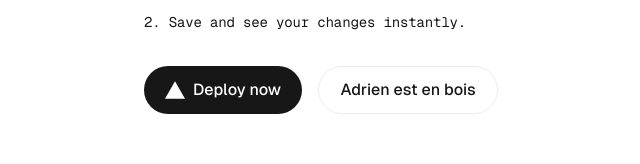
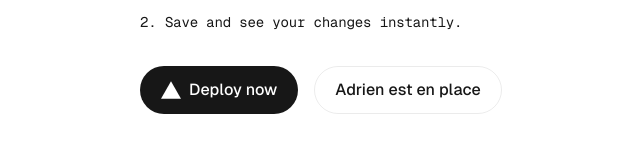
Before and after one commit to dirakkk/vitrine-next, a Next.js app: page / in a window 1280 px wide. Shown: the part 389-553 px from the top of the page, without its empty margins (319-959 px from the left). Built offline with nearby package versions, Linux system fonts and the light colour scheme.

Commit message:
see if push working

```diff
--- a/app/page.tsx
+++ b/app/page.tsx
@@ -42,7 +42,7 @@ export default function Home() {
             rel="noopener noreferrer"
             className={styles.secondary}
           >
-            Adrien est en bois
+            Adrien est en place
           </a>
         </div>
       </main>
```
